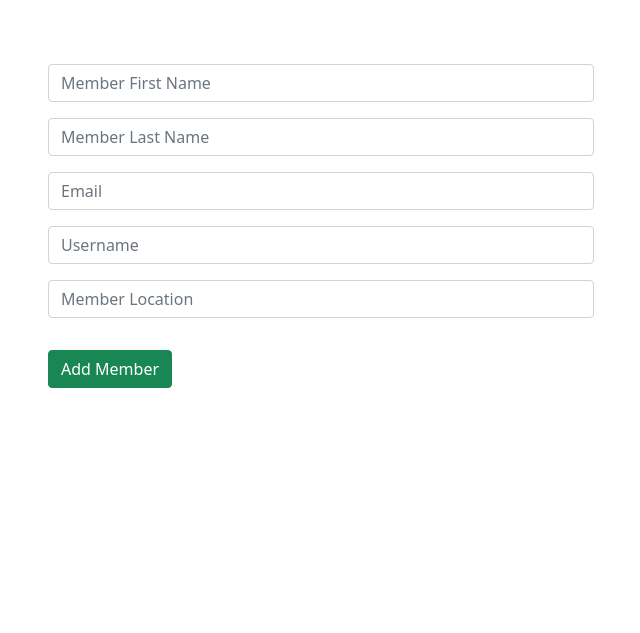
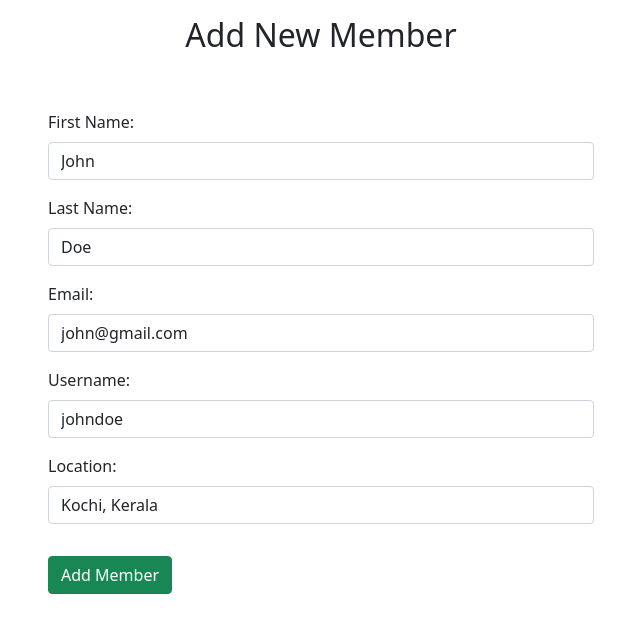
Before and after one commit to aldrinjenson/flask-library-management, a Flask app: page /members/add/ in a window 1280 px wide. Shown: the part 82-715 px from the top of the page, without its empty margins (319-959 px from the left). Run offline with Flask 3, Linux system fonts and the light colour scheme; some libraries are stand-ins or nearby versions.

Commit message:
minor improvements

```diff
--- a/app/static/css/main.css
+++ b/app/static/css/main.css
@@ -26,3 +26,16 @@ nav a {
   font-weight: bold;
   font-size: 16px;
 }
+
+.book-list .card-img-container {
+  height: 275px; /* Set your desired image height */
+  display: flex;
+  align-items: center;
+  justify-content: center;
+}
+
+.book-list .card-img-top {
+  object-fit: contain; /* Maintain aspect ratio */
+  max-height: 100%;
+  max-width: 100%;
+}
--- a/app/templates/members/form.html
+++ b/app/templates/members/form.html
@@ -2,28 +2,35 @@
 
 {% block body %}
 <div class="container">
+  <h2 class="text-center mt-2">Add New Member</h2>
   <div class="row justify-content-center">
     <div class="col-lg-6">
       <div class="addmember mt-5">
-        <form action="/members/{{route}}/{{member.id}}" method="POST">
+        <form action="/members/{{ route }}/{{ member.id }}" method="POST">
           <div class="mb-3">
-            <input value="{{member.first_name or ""}}" type="text" class="form-control" name="first_name"
-              placeholder="Member First Name">
+            <label for="first_name" class="form-label">First Name:</label>
+            <input value="{{ member.first_name or 'John' }}" type="text" class="form-control" name="first_name"
+              id="first_name" placeholder="eg: John">
           </div>
           <div class="mb-3">
-            <input value="{{member.last_name or ""}}" type="text" class="form-control" name="last_name"
-              placeholder="Member Last Name">
+            <label for="last_name" class="form-label">Last Name:</label>
+            <input value="{{ member.last_name or 'Doe' }}" type="text" class="form-control" name="last_name"
+              id="last_name" placeholder="eg: Doe">
           </div>
           <div class="mb-3">
-            <input value="{{member.email or ""}}" type="text" class="form-control" name="email" placeholder="Email">
+            <label for="email" class="form-label">Email:</label>
+            <input value="{{ member.email or 'john@gmail.com' }}" type="text" class="form-control" name="email"
+              id="email" placeholder="eg: john@gmail.com">
           </div>
           <div class="mb-3">
-            <input value="{{member.username or ""}}" type="text" class="form-control" name="username"
-              placeholder="Username">
+            <label for="username" class="form-label">Username:</label>
+            <input value="{{ member.username or 'johndoe' }}" type="text" class="form-control" name="username"
+              id="username" placeholder="eg: johndoe">
           </div>
           <div class="mb-3">
-            <input value="{{member.location or ""}}" type="text" class="form-control" name="location"
-              placeholder="Member Location">
+            <label for="location" class="form-label">Location:</label>
+            <input value="{{ member.location or 'Kochi, Kerala' }}" type="text" class="form-control" name="location"
+              id="location" placeholder="eg: Kochi, Kerala">
           </div>
           <button class="btn btn-success mt-3" type="submit">
             {% if route == "edit" %}
```
Also changed, not shown: app/templates/books/list.html (+16 -9 lines), app/templates/members/list.html (+4 -4 lines), instance/project.db, 1 other file.
